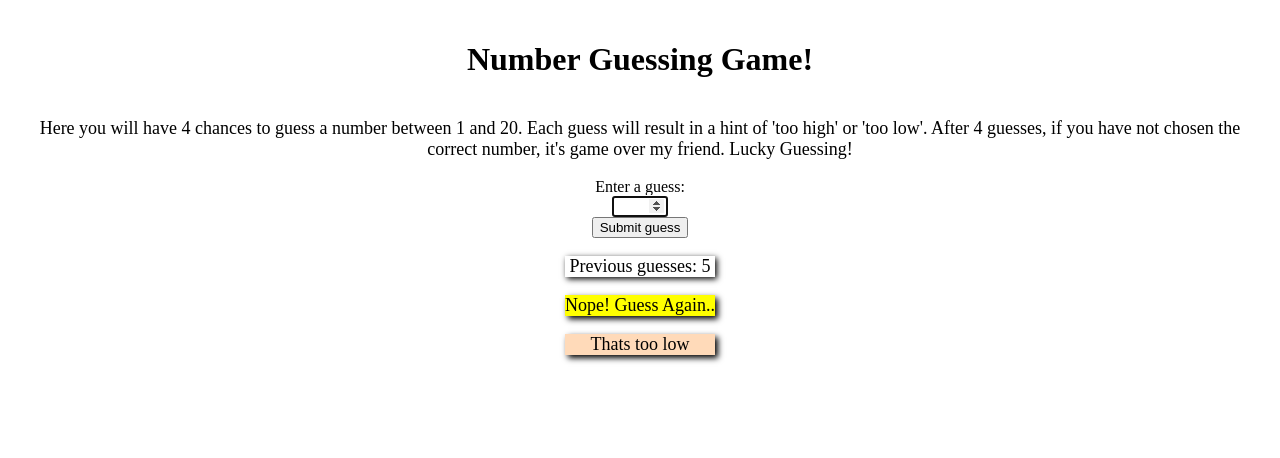
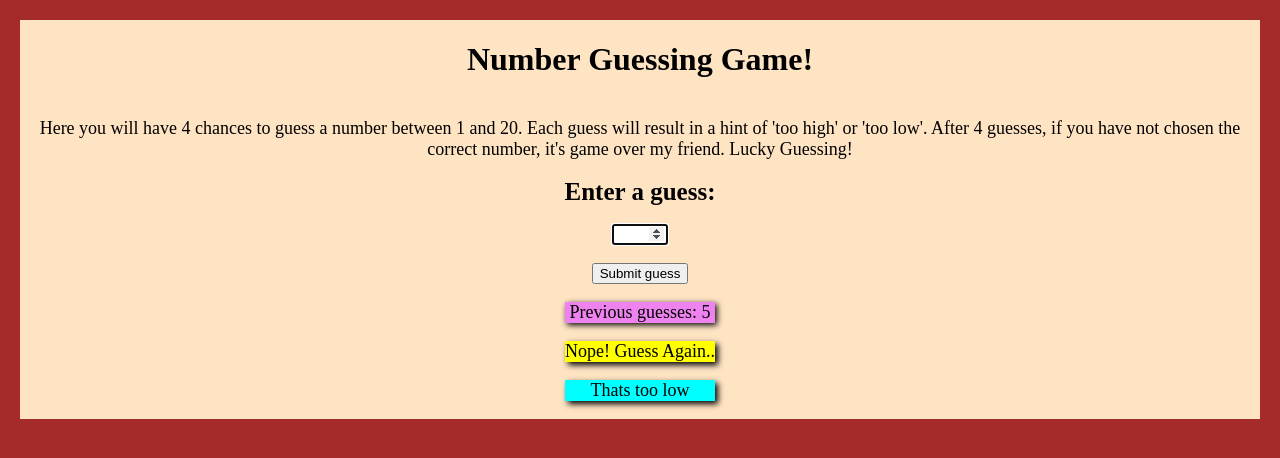
Before and after one commit to Gcrowder93/lab-01-guess-number, a website: page index.html in a window 1280 px wide. Both pictures are taken after typing "5" into the empty fields and a click on the input "Submit guess". Drawn offline with Linux system fonts and the light colour scheme.

```diff
--- a/app.js
+++ b/app.js
@@ -17,6 +17,7 @@
   let userGuess = Number(guessField.value);
   if (guessCount === 1) {
     guesses.textContent = 'Previous guesses: ';
+    guesses.style.backgroundColor = 'violet';
   }
   guesses.textContent += userGuess + ' ';
 
@@ -34,7 +35,7 @@
     lastResult.style.backgroundColor = 'yellow';
     if(userGuess < randomNumber) {
       lowOrHi.textContent = 'Thats too low';
-      lowOrHi.style.backgroundColor = 'peachpuff'
+      lowOrHi.style.backgroundColor = 'aqua'
     } else if(userGuess > randomNumber) {
       lowOrHi.textContent = 'Thats too high!';
       lowOrHi.style.backgroundColor = 'tomato'
@@ -57,6 +58,7 @@
   resetButton.id= 'resetbutton';
   document.body.append(resetButton);
   resetButton.addEventListener('click', resetGame);
+  resetButton.style.marginLeft = '365px';
 }
 
 
@@ -79,6 +81,7 @@
 
   lastResult.style.backgroundColor = 'white';
 
+
   randomNumber = Math.floor(Math.random() * 100) + 1;
 }
 
--- a/index.html
+++ b/index.html
@@ -18,8 +18,8 @@
 
     <p>Here you will have 4 chances to guess a number between 1 and 20. Each guess will result in a hint of 'too high' or 'too low'. After 4 guesses, if you have not chosen the correct number, it's game over my friend. Lucky Guessing!</p>
 
-    <label for="guessField">Enter a guess: </label>
-    <input type="number" id="guessField" min="1" max="20" class="guessField">
+    <label for="guessField" id="Field">Enter a guess: </label><br>
+    <input type="number" id="guessField" min="1" max="20" class="guessField"><br>
     <input type="submit" value="Submit guess" class="guessSubmit">
 
 
--- a/styles/style.css
+++ b/styles/style.css
@@ -3,9 +3,19 @@
     display: flex;
     flex-direction: column;
     align-items: center;
+    background-color: bisque;
 }
 
 p {
     text-align: center;
     font-size: large;
 }
+
+html {
+    background-color:brown
+}
+
+#Field {
+    font-size: 25px;
+    font-weight: bold;
+}
```
